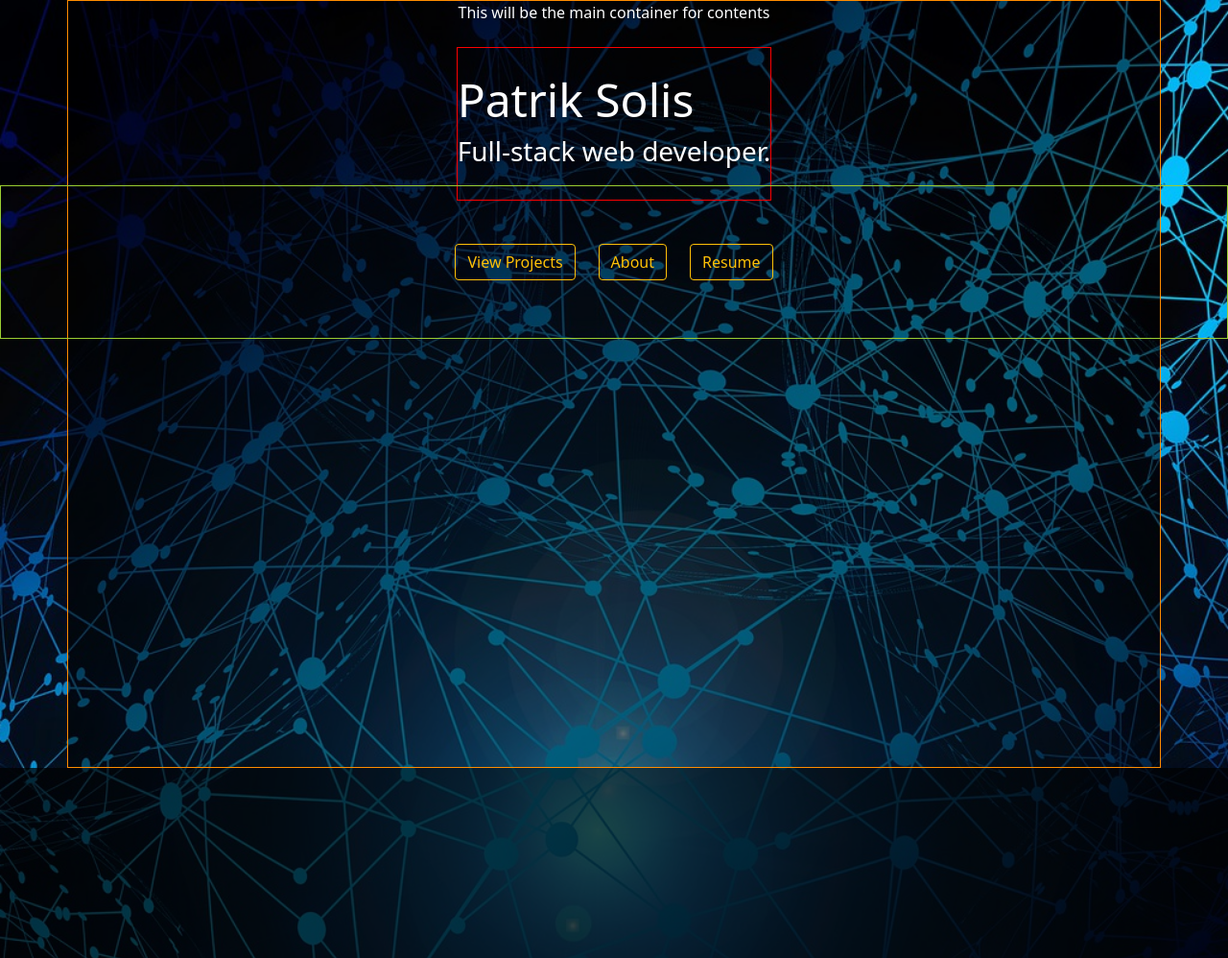
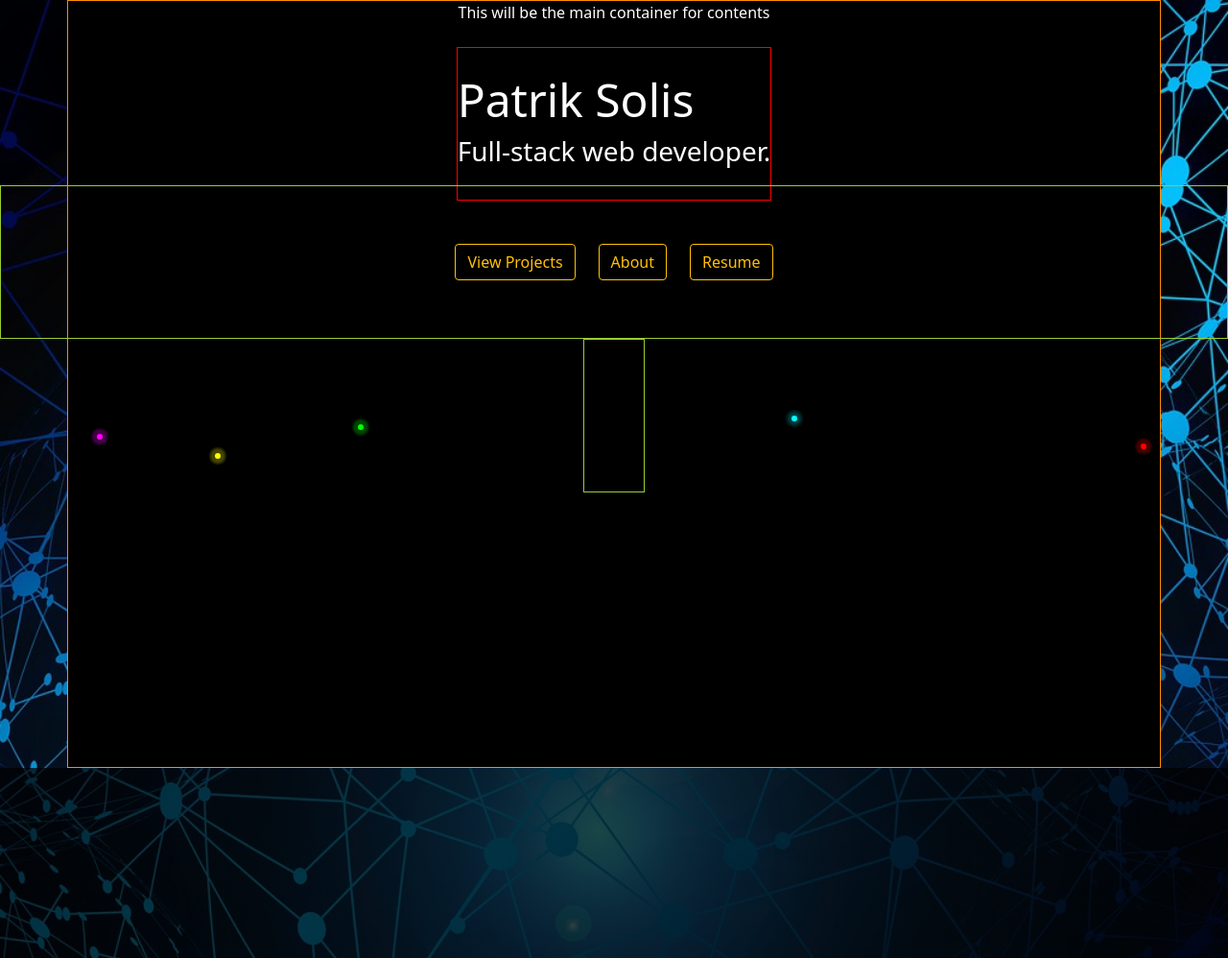
Before and after one commit to Ario124/Portfolio, a Django app: page / in a window 1280 px wide. Shown: the top 998 px of the page at 96% size. Run offline with Django 3.2, Linux system fonts and the light colour scheme.

Commit message:
Placed animation particles below main buttons in home.html

```diff
--- a/base/templates/base/home.html
+++ b/base/templates/base/home.html
@@ -40,7 +40,42 @@
                   <button type="button" class="btn btn-outline-warning">Resume</button>
                   </div>
               </div>
+             </div>
+
+             <div class="main_buttons2">
+              <div class="row align-items-center justify-content-center">
+                  <div class="col-12">
+                    <span style="--size:2; --color:#0ff;"></span>
+                    <span style="--size:3; --color:#0f0;"></span>
+                    <span style="--size:4; --color:#f0f;"></span>
+                    <span style="--size:5; --color:#ff0000;"></span>
+                    <span style="--size:6; --color:#ffff00;"></span>
+                  </div>
+              </div>
+              <div class="">
+                <div class="">
+                  <!-- <div class="center">
+                    <span style="--size:1; --color:#0ff;"></span>
+                    <span style="--size:2; --color:#0f0;"></span>
+                    <span style="--size:3; --color:#f0f;"></span>
+                    <span style="--size:4; --color:#ff0000;"></span>
+                    <span style="--size:5; --color:#ffff00;"></span>
+                  </div> -->
+                  <!-- <div class="">
+                    <div class="">
+                      <span style="--size:1; --color:#0ff;"></span>
+                      <span style="--size:2; --color:#0f0;"></span>
+                      <span style="--size:3; --color:#f0f;"></span>
+                      <span style="--size:4; --color:#ff0000;"></span>
+                      <span style="--size:5; --color:#ffff00;"></span>
+                    </div>
+                 </div> -->
+
+              </div>
             </div>
+           </div>
+
+
             </div>
           </div>
 
--- a/static/styles/style.css
+++ b/static/styles/style.css
@@ -32,14 +32,14 @@
 }
 
 .bg_filter {
-  background:rgba(0, 0, 0, 0.650);
+  background:rgb(0, 0, 0);
   animation-name: bg_filter;
   animation-duration: 2s;
   animation-iteration-count: infinite;
   animation-direction: alternate;
 }
 
-@keyframes bg_filter {
+/* @keyframes bg_filter {
   20% {
     background-color: rgba(0, 0, 0, 0.560);
   }
@@ -56,7 +56,7 @@
     background-color: rgba(0, 0, 0, 0.430);
   }
 
-}
+} */
 
 
 
@@ -82,7 +82,7 @@
   position: absolute;
   width: calc(100% - 100px * var(--size));
   height: calc(100% - 100px * var(--size));
-  animation: anim 1.8s linear infinite;
+  animation: anim .8s infinite;
   /* border: 2px solid #0ff; */
   border-radius: 50%;
 }
@@ -90,24 +90,16 @@
 
 @keyframes anim {
   0% {
-    opacity: 1%;
-    transform: rotate(0deg);
-    left: 220px; top: 120px; opacity: 90%;
+    left: -1000%;
   }
   40% {
-    opacity: 25%;
-    transform: rotate(30deg);
-    left: 196px; top: 120px; opacity: 70%;
+
   }
-  80% {
-    opacity: 66%;
-    transform: rotate(254deg);
-    left: 270px; opacity: 40%;
+  50% {
+    left: 1000%;
   }
   100% {
-    opacity: 100%;
-    transform: rotate(360deg);
-    top: -202px; left: 270px; opacity: 1%;
+    left: -1000%;
   }
 }
 span::before{
@@ -150,22 +142,34 @@
   0px 0px 1px 6px rgba(255, 255, 0, .1);
 }
 
+
+span:nth-child(1) {
+  animation-duration: 3s;
+}
+
 span:nth-child(2) {
-  animation-direction: reverse;
-  animation-duration: 2.5s;
+  animation-duration: 2s;
+  padding: 9px;
+  animation-direction: alternate;
 }
 
 span:nth-child(3) {
-  animation-duration: 1.4s;
+  padding: 19px;
+  animation-direction:normal;
+  animation-delay: 350ms;
+}
+span:nth-child(4) {
+  padding: 29px;
+  animation-duration: 1s;
+  animation-direction: reverse;
+}
+span:nth-child(5) {
+  padding: 39px;
+  animation-duration: .8s;
+  animation-direction: alternate-reverse;
 }
 
-span:nth-child(4) {
-  animation-duration: 1.1s;
-}
 
-span:nth-child(5) {
-  animation-duration: .8s;
-}
 
 .box1 {
   position: absolute;
@@ -209,3 +213,21 @@
   white-space: nowrap;
   text-align: center;
 }
+
+
+.main_buttons2 {
+  margin-top: 22rem;
+  position: absolute;
+  width: 4rem;
+  height: 10rem;
+  display: flex;
+  justify-content: center;
+  align-items: center;
+  border: 1px solid yellowgreen;
+}
+
+
+.main_buttons2 button {
+  white-space: nowrap;
+  text-align: center;
+}
```
